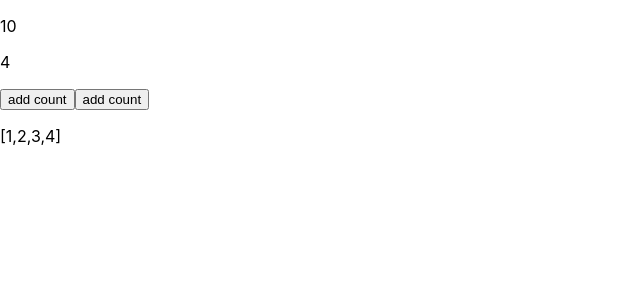
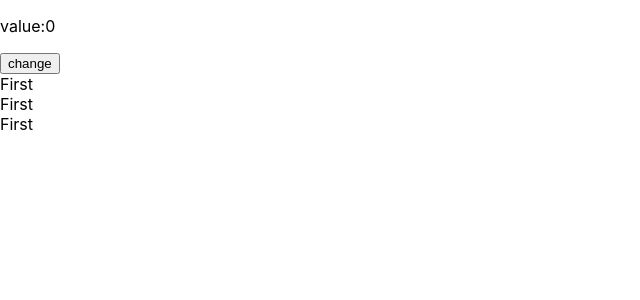
Before and after one commit to divyashan3223/react-batch-7, a React (Create React App) app: page / in a window 1280 px wide. Shown: the top 300 px of the page, without its empty margins (0-640 px from the left). Built offline with nearby package versions, Linux system fonts and the light colour scheme.

Commit message:
intro to memo

```diff
--- a/src/App.js
+++ b/src/App.js
@@ -1,13 +1,10 @@
 import "./App.css";
-import UseMemo from "./componet/component2/UseMemo";
-// import UseEffecte from "./componet/useState/UseEffecte";
-
-// import UseRef from "./componet/hook/UseRef";
+import ReactMemo from "./componet/hook/memo/Reactmemo";
 
 function App() {
   return (
     <div>
-      <UseMemo />
+      <ReactMemo />
     </div>
   );
 }
--- a/src/componet/component2/UseMemo.jsx
+++ /dev/null
@@ -1,28 +0,0 @@
-import React, { useMemo, useState } from "react";
-
-const UseMemo = () => {
-  const [count, setCount] = useState(10);
-  const [arr, setArr] = useState([1, 2, 3, 4]);
-
-  let maxNum = () => {
-    console.log("changing value");
-    return Math.max(...arr);
-  };
-
-  let value = useMemo(maxNum, [arr]);
-  return (
-    <div>
-      <p>{count}</p>
-      <p>{value}</p>
-      <button onClick={() => setCount(count + 1)}>add count</button>
-      <button
-        onClick={() => setArr([...arr, Math.round(count * Math.random())])}
-      >
-        add count
-      </button>
-      <p>{JSON.stringify(arr)}</p>
-    </div>
-  );
-};
-
-export default UseMemo;
--- a/src/componet/hook/UseState.jsx
+++ /dev/null
@@ -1,5 +0,0 @@
-<p>
-  In React, "hooks" are functions that let you use state and other React
-  features without writing a class. They are introduced in React 16.8 and are a
-  fundamental part of writing React components since then.
-</p>;
--- /dev/null
+++ b/src/componet/hook/memo/First.jsx
@@ -0,0 +1,12 @@
+import { memo } from "react";
+
+const First = memo(() => {
+  return <div>First</div>;
+});
+export const Second = memo(() => {
+  return <div>First</div>;
+});
+export const Third = memo(() => {
+  return <div>First</div>;
+});
+export default First;
--- /dev/null
+++ b/src/componet/hook/memo/Reactmemo.jsx
@@ -0,0 +1,24 @@
+import React from "react";
+import { useState } from "react";
+import First, { Second, Third } from "./First";
+
+const Reactmemo = () => {
+  const [count, setCount] = useState(0);
+  return (
+    <div>
+      <p>value:{count}</p>
+      <button
+        onClick={() => {
+          setCount(count + 1);
+        }}
+      >
+        change
+      </button>
+      <First />
+      <Second />
+      <Third />
+    </div>
+  );
+};
+
+export default Reactmemo;
```
Also changed, not shown: src/componet/conditional/Login.jsx (deleted, +0 -9 lines), src/componet/conditional/Logout.jsx (deleted, +0 -9 lines).
